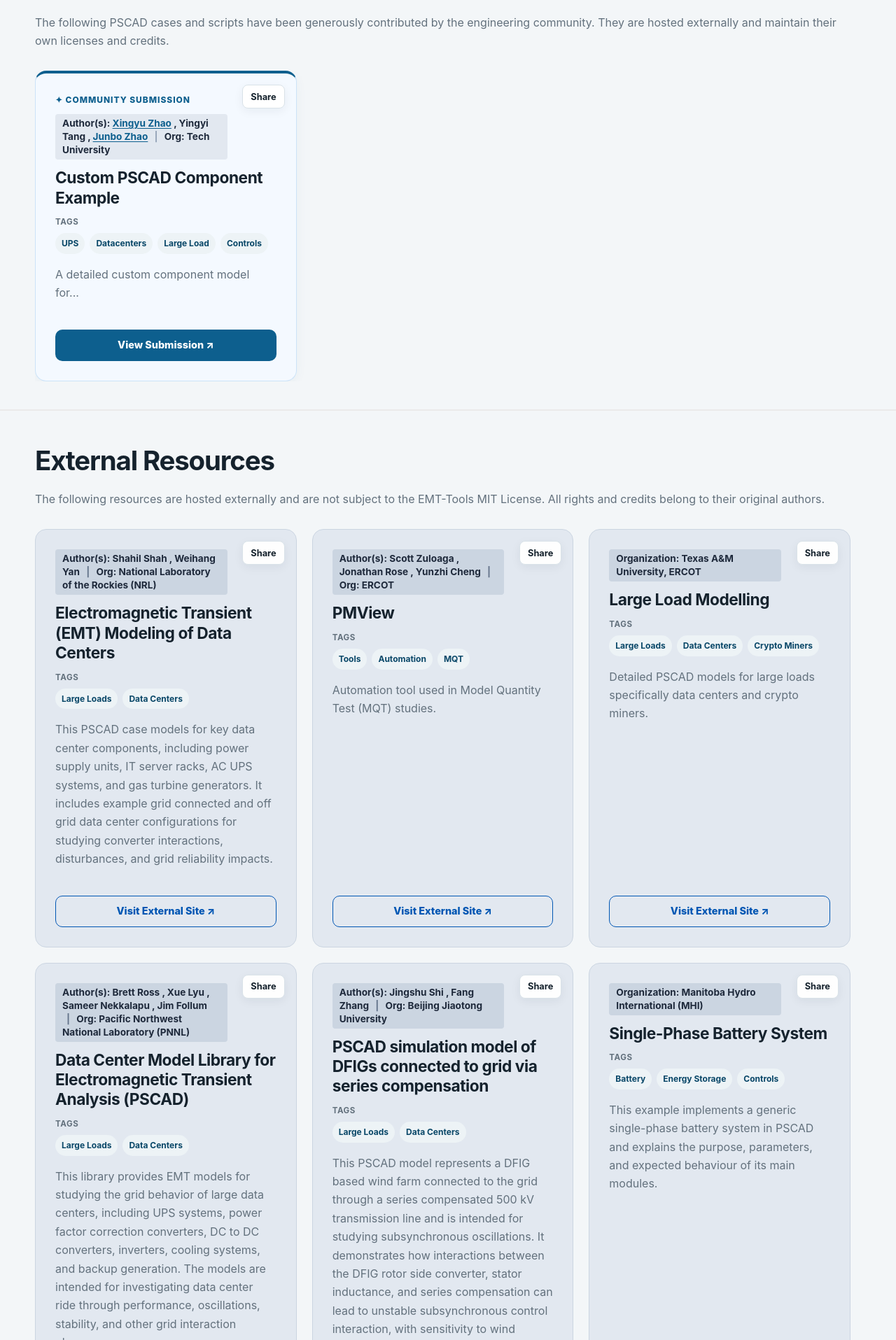
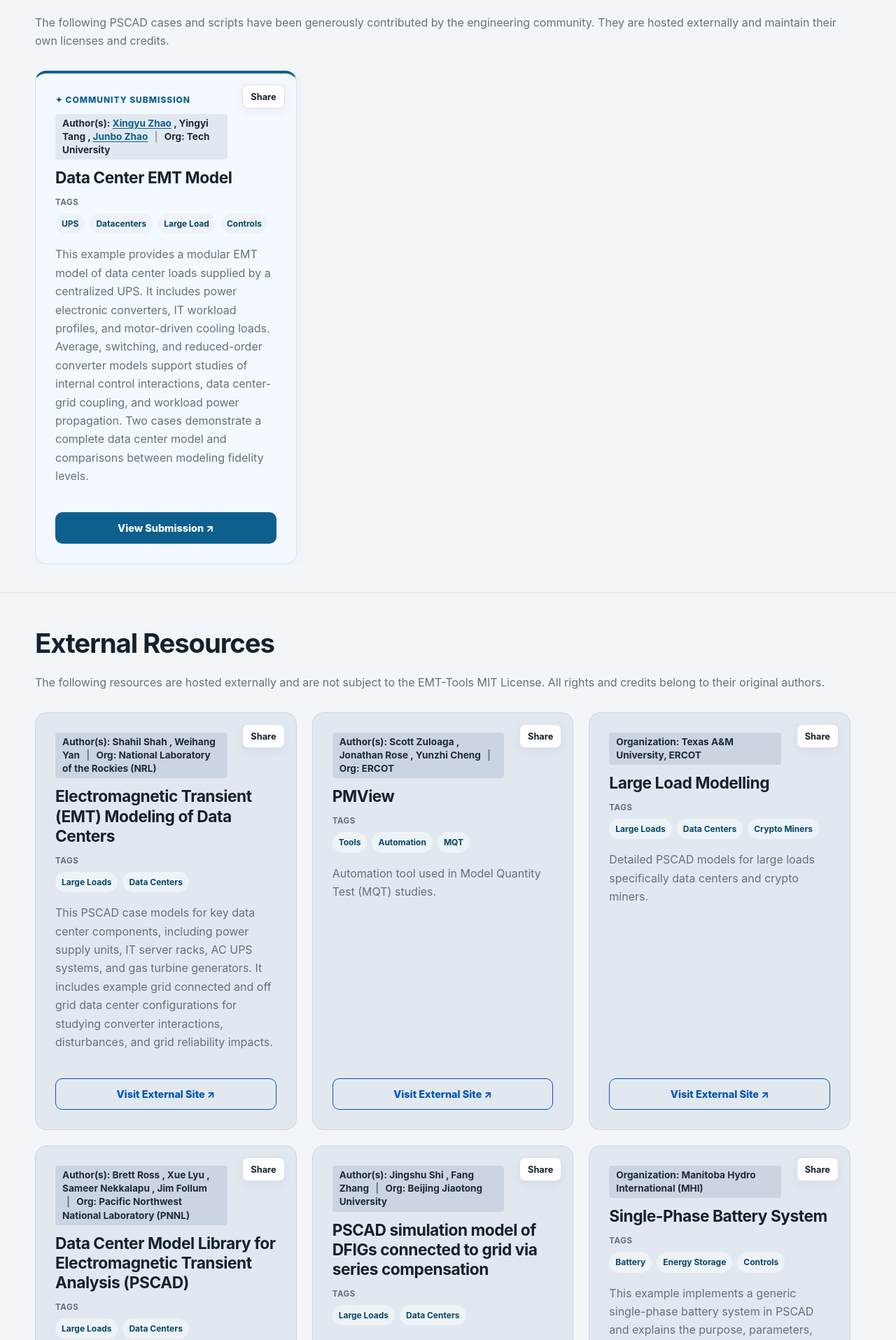
Before and after one commit to EMT-Tools/emt-tools.github.io, a Jekyll site: the page built from index.html, in a window 1280 px wide. Shown: the part 3159-5074 px from the top of the page at 70% size. Built offline with Jekyll 4.4.1, drawn with Linux system fonts in a browser that asks for light colours.

Commit message:
Update submissions.yml

```diff
--- a/_data/submissions.yml
+++ b/_data/submissions.yml
@@ -35,10 +35,15 @@
 
 
 
-- title: "Custom PSCAD Component Example"
+- title: "Data Center EMT Model"
   author: "Xingyu Zhao, Yingyi Tang, Junbo Zhao"
   linkedin: "https://www.linkedin.com/in/xingyu-zhao-b9b55b21b?utm_source=share_via&utm_content=profile&utm_medium=member_android, none, https://www.linkedin.com/in/junbo-zhao-7b8254a6"
   organization: "Tech University"
   url: "https://github.com/EMT-Tools/emt-tools.github.io/blob/main/submissions/DC-EMT_v0.zip"
-  description: "A detailed custom component model for..."
+  description: "This example provides a modular EMT model of data center loads supplied by a
+centralized UPS. It includes power electronic converters, IT workload profiles,
+and motor-driven cooling loads. Average, switching, and reduced-order converter
+models support studies of internal control interactions, data center-grid
+coupling, and workload power propagation. Two cases demonstrate a complete data
+center model and comparisons between modeling fidelity levels."
   tags: ["UPS", "Datacenters", "Large Load", "Controls"]
```
